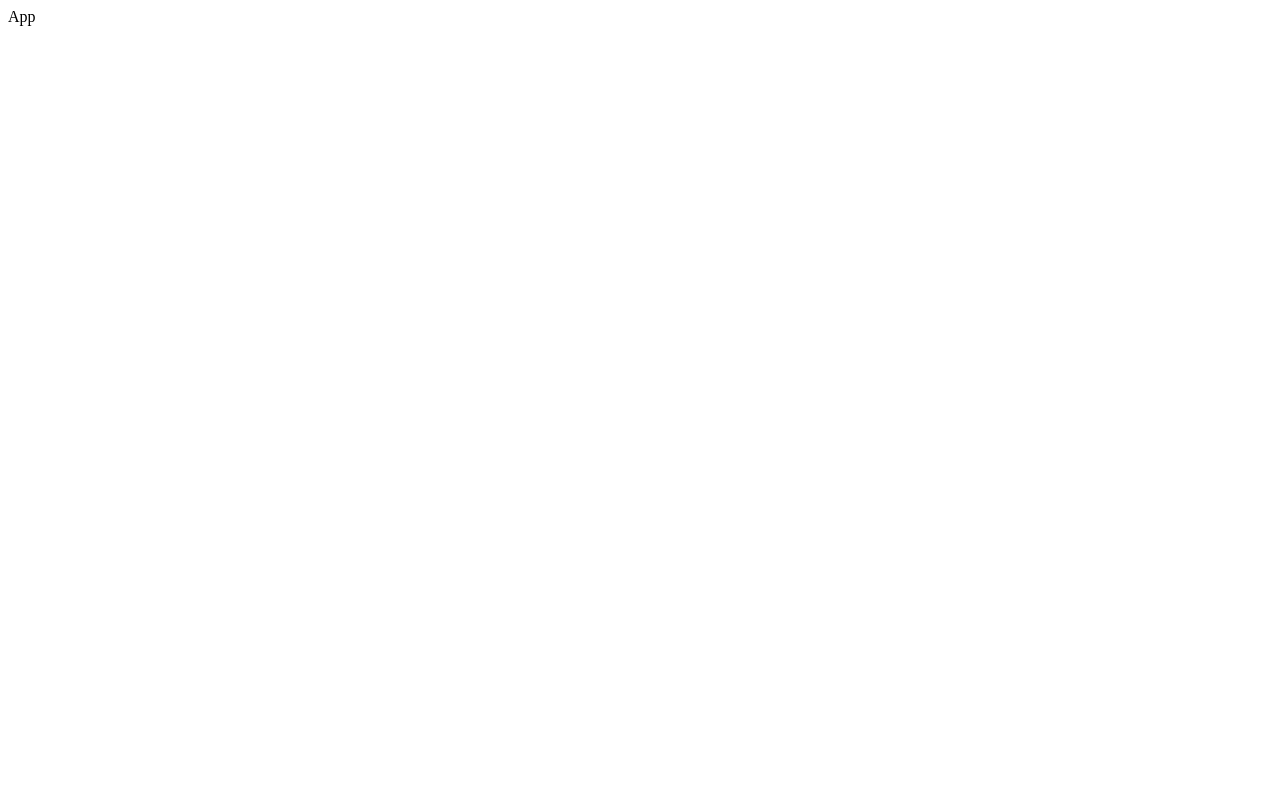
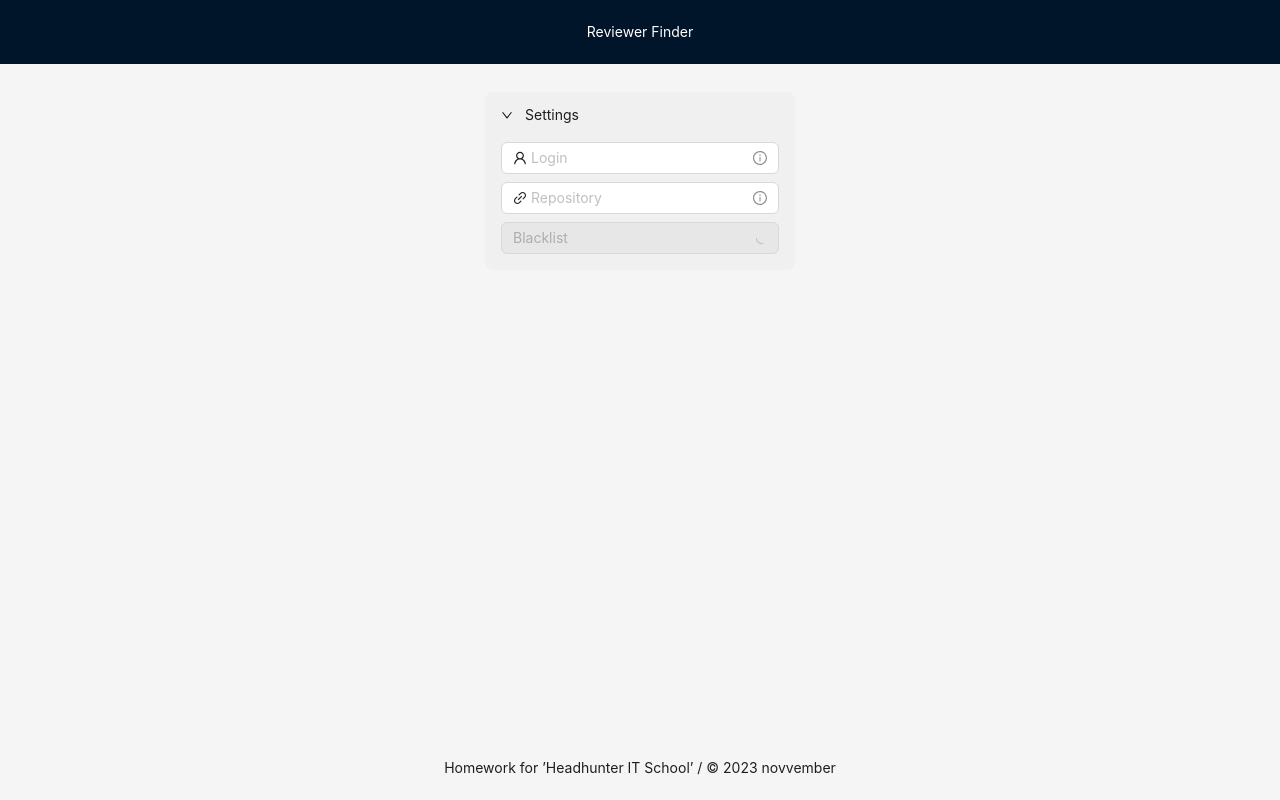
Before and after one commit to novvember/hh-reviewer-finder, a React (Create React App) app: page / in a window 1280 px wide. Built offline with nearby package versions, Linux system fonts and the light colour scheme.

Commit message:
Add initial layout

```diff
--- a/package.json
+++ b/package.json
@@ -10,9 +10,12 @@
     "@types/node": "^16.18.11",
     "@types/react": "^18.0.27",
     "@types/react-dom": "^18.0.10",
+    "antd": "^5.1.6",
     "react": "^18.2.0",
     "react-dom": "^18.2.0",
+    "react-redux": "^8.0.5",
     "react-scripts": "5.0.1",
+    "redux": "^4.2.0",
     "typescript": "^4.9.4",
     "web-vitals": "^2.1.4"
   },
--- /dev/null
+++ b/src/components/App.tsx
@@ -0,0 +1,19 @@
+import { Layout } from 'antd';
+import Footer from './Footer';
+import Header from './Header';
+import Main from './Main';
+import Settings from './Settings';
+
+function App() {
+  return (
+    <Layout className="app" style={{ minHeight: '100vh' }}>
+      <Header />
+      <Main>
+        <Settings />
+      </Main>
+      <Footer />
+    </Layout>
+  );
+}
+
+export default App;
--- a/src/components/App/App.tsx
+++ /dev/null
@@ -1,7 +0,0 @@
-import './App.css';
-
-function App() {
-  return <div className="App">App</div>;
-}
-
-export default App;
--- /dev/null
+++ b/src/components/Footer.tsx
@@ -0,0 +1,11 @@
+import { Footer as FooterElement } from 'antd/es/layout/layout';
+
+function Footer() {
+  return (
+    <FooterElement style={{ textAlign: 'center' }}>
+      Homework for &rsquo;Headhunter IT&nbsp;School&rsquo; / © 2023 novvember
+    </FooterElement>
+  );
+}
+
+export default Footer;
--- /dev/null
+++ b/src/components/Header.tsx
@@ -0,0 +1,11 @@
+import { Header as HeaderElement } from 'antd/es/layout/layout';
+
+function Header() {
+  return (
+    <HeaderElement style={{ color: '#fff', textAlign: 'center' }}>
+      Reviewer Finder
+    </HeaderElement>
+  );
+}
+
+export default Header;
--- /dev/null
+++ b/src/components/Main.tsx
@@ -0,0 +1,15 @@
+import { Content } from 'antd/es/layout/layout';
+
+type MainType = {
+  children: React.ReactNode;
+};
+
+function Main({ children }: MainType) {
+  return (
+    <Content>
+      <div className="main">{children}</div>
+    </Content>
+  );
+}
+
+export default Main;
--- /dev/null
+++ b/src/components/Settings.tsx
@@ -0,0 +1,60 @@
+import { Collapse, Input, Select, Space, Tooltip } from 'antd';
+import {
+  UserOutlined,
+  InfoCircleOutlined,
+  LinkOutlined,
+  CaretRightOutlined,
+} from '@ant-design/icons';
+import { useState } from 'react';
+import { BaseOptionType } from 'antd/es/select';
+
+const { Panel } = Collapse;
+
+function Settings() {
+  const [login, setLogin] = useState<string>('');
+  const [link, setLink] = useState<string>('');
+  const [list, setList] = useState<BaseOptionType[]>([]);
+
+  function handleListChange(value: string[]) {}
+
+  return (
+    <Collapse bordered={false} defaultActiveKey={['1']}>
+      <Panel header="Settings" key="1">
+        <Space direction="vertical">
+          <Input
+            placeholder="Login"
+            prefix={<UserOutlined />}
+            suffix={
+              <Tooltip title="Current user login">
+                <InfoCircleOutlined style={{ color: 'rgba(0,0,0,.45)' }} />
+              </Tooltip>
+            }
+          />
+
+          <Input
+            placeholder="Repository"
+            prefix={<LinkOutlined />}
+            suffix={
+              <Tooltip title="Link to github repository">
+                <InfoCircleOutlined style={{ color: 'rgba(0,0,0,.45)' }} />
+              </Tooltip>
+            }
+          />
+
+          <Select
+            mode="multiple"
+            allowClear
+            style={{ width: '100%' }}
+            placeholder="Blacklist"
+            onChange={handleListChange}
+            options={list}
+            loading
+            disabled
+          />
+        </Space>
+      </Panel>
+    </Collapse>
+  );
+}
+
+export default Settings;
--- a/src/index.css
+++ b/src/index.css
@@ -1,3 +1,5 @@
+@import url(./vendor/normalize.css);
+
 body {
   -webkit-font-smoothing: antialiased;
   -moz-osx-font-smoothing: grayscale;
@@ -6,3 +8,12 @@ body {
   -moz-text-size-adjust: 100%;
   text-rendering: optimizeLegibility;
 }
+
+.main {
+  height: 100%;
+  display: flex;
+  flex-direction: column;
+  justify-content: center;
+  align-items: center;
+  padding: 2em;
+}
--- a/src/index.tsx
+++ b/src/index.tsx
@@ -1,6 +1,6 @@
 import React from 'react';
 import ReactDOM from 'react-dom/client';
-import App from './components/App/App';
+import App from './components/App';
 import './index.css';
 
 const root = ReactDOM.createRoot(
```
Also changed, not shown: src/components/App/App.css (deleted), src/vendor/normalize.css (added), 1 other file (tests, documents, lock files or other folders).
